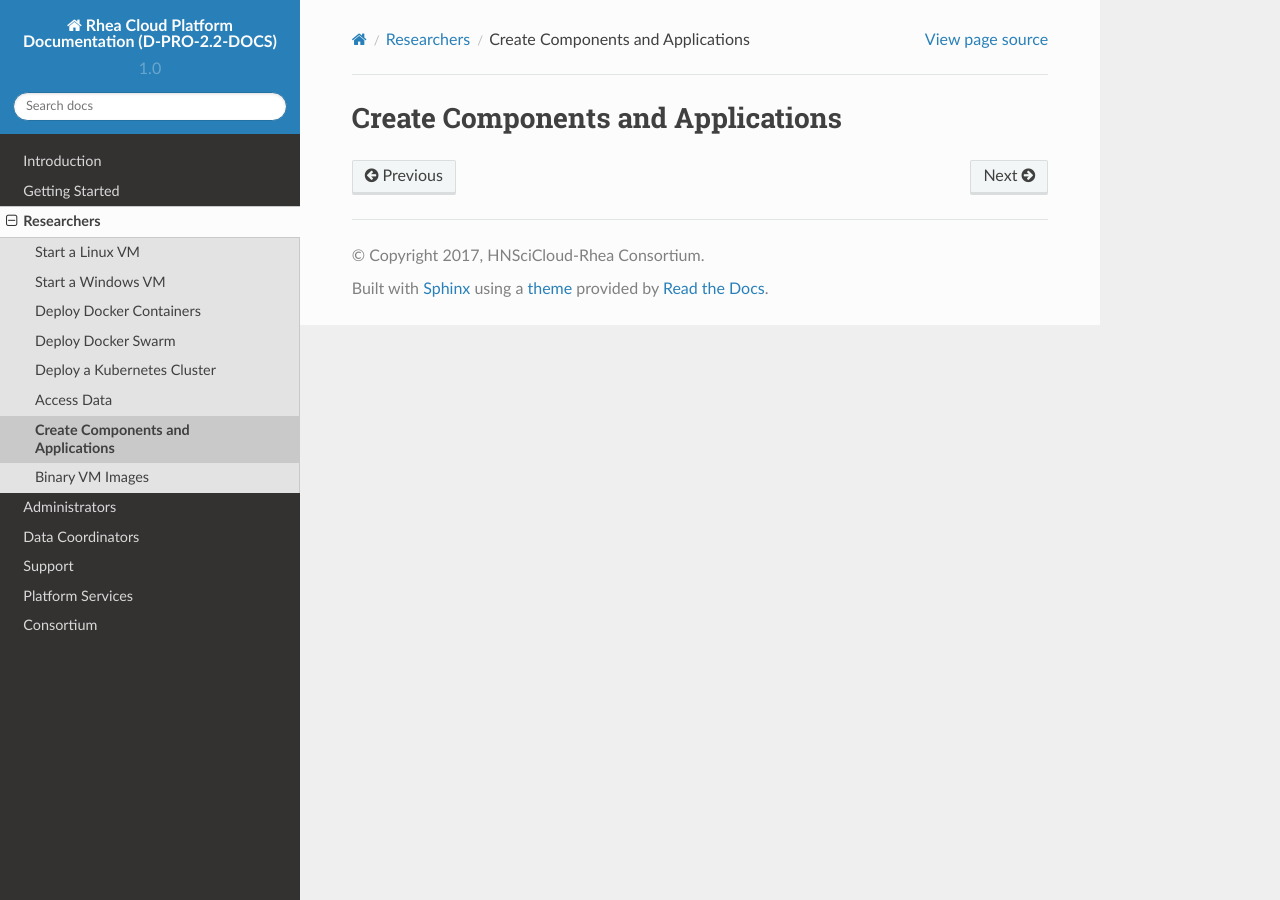
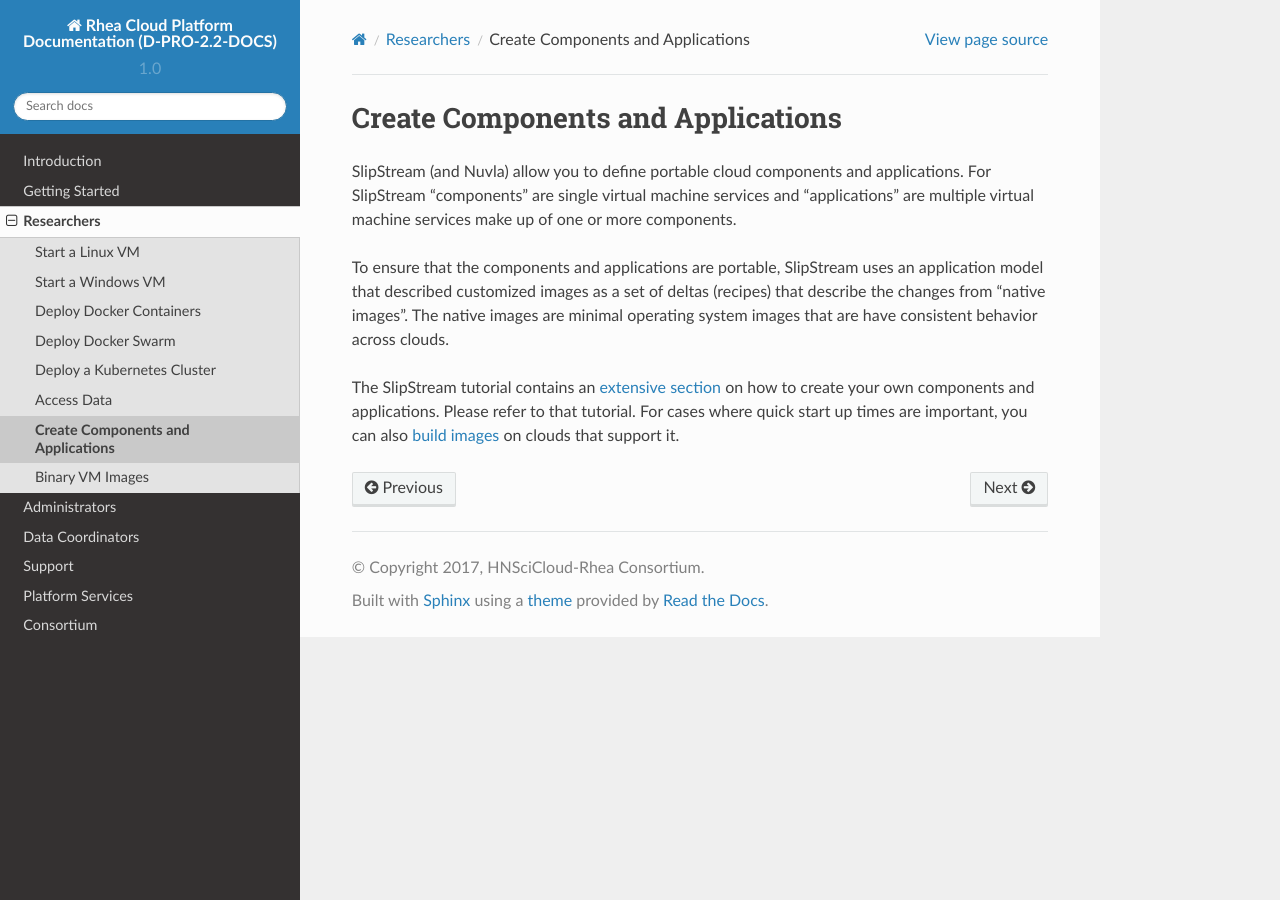
Before and after one commit to teamputtygen/hn-docs, a Sphinx documentation site: the page built from docs/researcher/create-applications.rst, in a window 1280 px wide. Built offline with Sphinx 7.4.7 and the Read the Docs theme 2.0.0, drawn with Linux system fonts in a browser that asks for light colours.

Commit message:
add image and component information

```diff
--- a/docs/researcher/create-applications.rst
+++ b/docs/researcher/create-applications.rst
@@ -1,2 +1,22 @@
 Create Components and Applications
 ==================================
+
+SlipStream (and Nuvla) allow you to define portable cloud components
+and applications. For SlipStream "components" are single virtual
+machine services and "applications" are multiple virtual machine
+services make up of one or more components.
+
+To ensure that the components and applications are portable,
+SlipStream uses an application model that described customized images
+as a set of deltas (recipes) that describe the changes from "native
+images".  The native images are minimal operating system images that
+are have consistent behavior across clouds.
+
+The SlipStream tutorial contains an `extensive section`_ on how to create
+your own components and applications.  Please refer to that
+tutorial. For cases where quick start up times are important, you can
+also `build images`_ on clouds that support it.
+
+.. _`extensive section`: http://ssdocs.sixsq.com/en/latest/tutorials/ss/module-3.html
+
+.. _`build images`: http://ssdocs.sixsq.com/en/latest/tutorials/ss/faster-deployment.html
```
Also changed, not shown: docs/researcher/binary-images.rst (+16 -4 lines).
